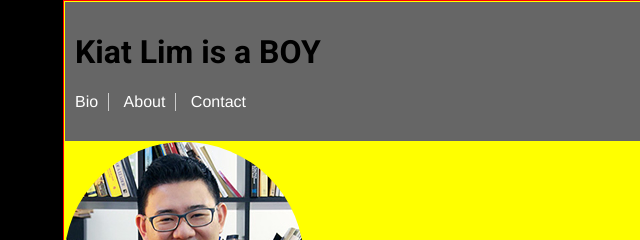
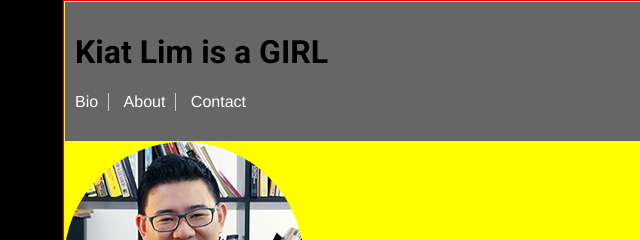
Before and after one commit to kiatlim/kiatpo, a plain HTML site: page index.html in a window 1280 px wide. Shown: the top 240 px of the page, 0-640 px from the left. Drawn offline with Linux system fonts and the light colour scheme.

Commit message:
change h1 GIRL

```diff
--- a/index.html
+++ b/index.html
@@ -13,7 +13,7 @@
   <body>
   <div class="page">
     <header>
-  <h1>Kiat Lim is a BOY</h1>
+  <h1>Kiat Lim is a GIRL</h1>
   <ul class="nav">
     <li><a href="#bio">Bio</a></li>
     <li><a href="#about">About</a></li>
```
